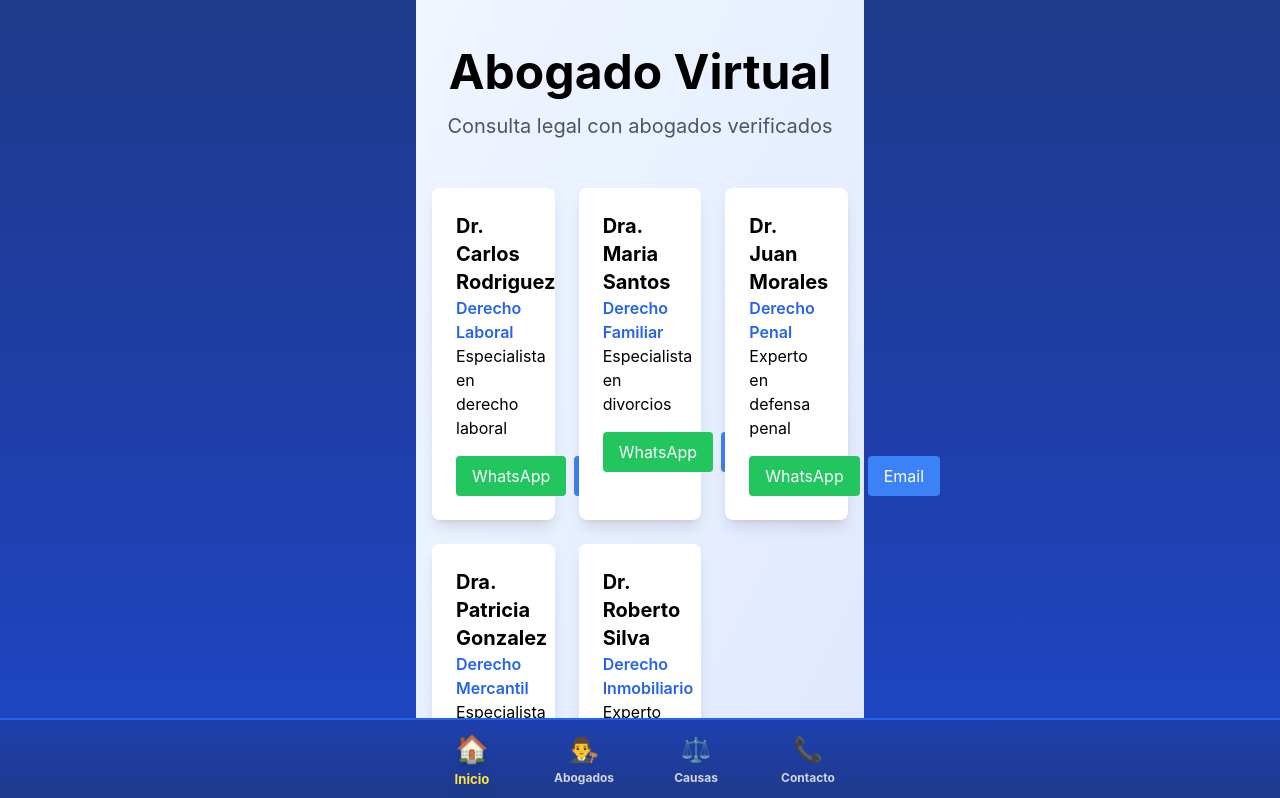
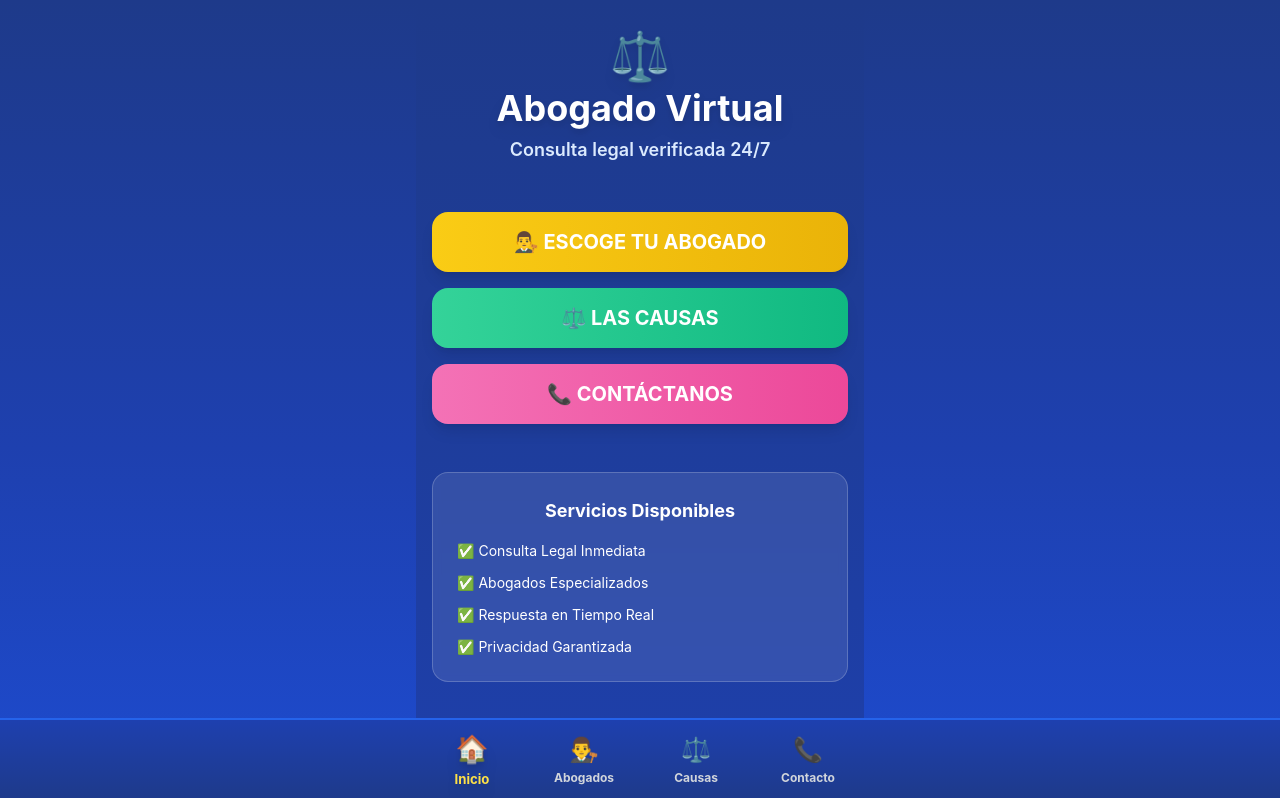
Before and after one commit to gonzaloraknarok88/abogado-virtual, a Next.js app: page / in a window 1280 px wide. Shown: the top 798 px of the page. Built offline with nearby package versions, Linux system fonts and the light colour scheme.

Commit message:
Create professional HOME page with animations and navigation buttons

```diff
--- a/app/page.tsx
+++ b/app/page.tsx
@@ -1,26 +1,55 @@
+'use client';
+
+import Link from 'next/link';
+import { useState, useEffect } from 'react';
+
 export default function Home() {
-const lawyers = [
-{id: 1, name: 'Dr. Carlos Rodriguez', specialty: 'Derecho Laboral', experience: 15, bio: 'Especialista en derecho laboral', whatsapp: '56912345678', email: 'carlos@ejemplo.com', rating: 4.8, cases: 250},
-{id: 2, name: 'Dra. Maria Santos', specialty: 'Derecho Familiar', experience: 12, bio: 'Especialista en divorcios', whatsapp: '56987654321', email: 'maria@ejemplo.com', rating: 4.9, cases: 180},
-{id: 3, name: 'Dr. Juan Morales', specialty: 'Derecho Penal', experience: 18, bio: 'Experto en defensa penal', whatsapp: '56912988765', email: 'juan@ejemplo.com', rating: 4.7, cases: 320},
-{id: 4, name: 'Dra. Patricia Gonzalez', specialty: 'Derecho Mercantil', experience: 10, bio: 'Especialista en comercial', whatsapp: '56912555444', email: 'patricia@ejemplo.com', rating: 4.6, cases: 145},
-{id: 5, name: 'Dr. Roberto Silva', specialty: 'Derecho Inmobiliario', experience: 14, bio: 'Experto inmobiliario', whatsapp: '56912111222', email: 'roberto@ejemplo.com', rating: 4.8, cases: 200}
-];
+  const [animate, setAnimate] = useState(false);
+
+  useEffect(() => {
+    setAnimate(true);
+  }, []);
+
   return (
-<main className='min-h-screen bg-gradient-to-br from-blue-50 to-indigo-100'>
-<div className='max-w-6xl mx-auto px-4 py-12'>
-<h1 className='text-5xl font-bold text-center mb-4'>Abogado Virtual</h1>
-<p className='text-xl text-center text-gray-600 mb-12'>Consulta legal con abogados verificados</p>
-<div className='grid md:grid-cols-2 lg:grid-cols-3 gap-6'>
-{lawyers.map(lawyer => (<div key={lawyer.id} className='bg-white rounded-lg shadow-lg p-6'>
-<h2 className='text-xl font-bold'>{lawyer.name}</h2>
-<p className='text-blue-600 font-semibold'>{lawyer.specialty}</p>
-<p>{lawyer.bio}</p>
-<div className='flex gap-2 mt-4'>
-<a href={`https://wa.me/${lawyer.whatsapp}`} className='flex-1 bg-green-500 text-white py-2 px-4 rounded text-center'>WhatsApp</a>
-<a href={`mailto:${lawyer.email}`} className='flex-1 bg-blue-500 text-white py-2 px-4 rounded text-center'>Email</a>
+    <main className="min-h-screen pt-8 px-4">
+      {/* Encabezado animado */}
+      <div className={`text-center mb-8 transition-all duration-1000 transform ${
+        animate ? 'opacity-100 translate-y-0' : 'opacity-0 translate-y-4'
+      }`}>
+        <h1 className="text-5xl font-black text-white mb-2 drop-shadow-lg">⚖️</h1>
+        <h2 className="text-4xl font-bold text-white mb-2 drop-shadow-lg">Abogado Virtual</h2>
+        <p className="text-lg text-blue-100 font-semibold">Consulta legal verificada 24/7</p>
       </div>
-</div>))}
+
+      {/* Opciones principales */}
+      <div className="space-y-4 mt-12">
+        <Link href="/abogados"
+          className="block w-full bg-gradient-to-r from-yellow-400 to-yellow-500 hover:from-yellow-500 hover:to-yellow-600 text-white font-bold py-4 px-6 rounded-2xl shadow-lg transform hover:scale-105 transition-all duration-300 text-center text-xl"
+        >
+          👨‍⚖️ ESCOGE TU ABOGADO
+        </Link>
+
+        <Link href="/causas"
+          className="block w-full bg-gradient-to-r from-emerald-400 to-emerald-500 hover:from-emerald-500 hover:to-emerald-600 text-white font-bold py-4 px-6 rounded-2xl shadow-lg transform hover:scale-105 transition-all duration-300 text-center text-xl"
+        >
+          ⚖️ LAS CAUSAS
+        </Link>
+
+        <Link href="/contacto"
+          className="block w-full bg-gradient-to-r from-pink-400 to-pink-500 hover:from-pink-500 hover:to-pink-600 text-white font-bold py-4 px-6 rounded-2xl shadow-lg transform hover:scale-105 transition-all duration-300 text-center text-xl"
+        >
+          📞 CONTÁCTANOS
+        </Link>
+      </div>
+
+      {/* Información */}
+      <div className="mt-12 bg-white bg-opacity-10 backdrop-blur-sm rounded-2xl p-6 border border-white border-opacity-20">
+        <h3 className="text-white font-bold text-lg mb-4 text-center">Servicios Disponibles</h3>
+        <div className="space-y-3 text-white text-sm">
+          <p className="flex items-center">✅ Consulta Legal Inmediata</p>
+          <p className="flex items-center">✅ Abogados Especializados</p>
+          <p className="flex items-center">✅ Respuesta en Tiempo Real</p>
+          <p className="flex items-center">✅ Privacidad Garantizada</p>
         </div>
       </div>
     </main>
```
Lines whose indentation alone changed are shown as unchanged.
